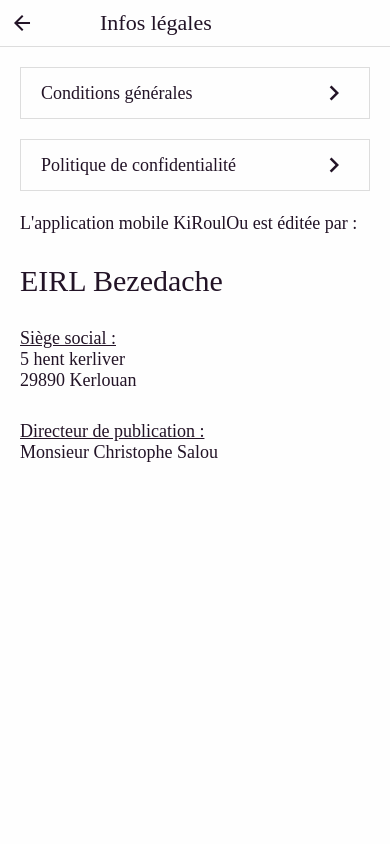
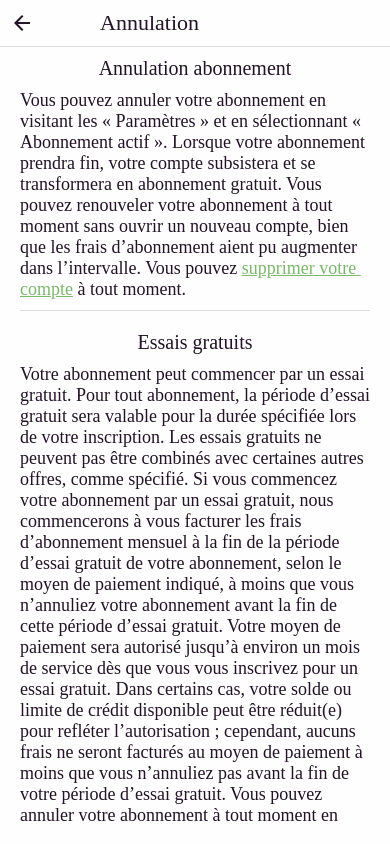
Before and after one commit to bezedache29/kiroulou-app, a React Native app: screen /Cancellation in a window 390 px wide. Built offline with nearby package versions, Linux system fonts and the light colour scheme.

Commit message:
Intégration annulation abonnement

```diff
--- a/App.jsx
+++ b/App.jsx
@@ -18,7 +18,8 @@
 import LegalFoundationsScreen from './src/screens/legals/LegalFoundationsScreen'
 import CookiePolicyScreen from './src/screens/legals/CookiePolicyScreen'
 import LegalInfoScreen from './src/screens/legals/LegalInfoScreen'
-import TermsAndConditionsScreen from './src/screens/legals/TermsAndConditionsScreen'
+import TermsAndConditionsScreen from './src/screens/legals/TermsAndConditions/TermsAndConditionsScreen'
+import CancellationScreen from './src/screens/legals/TermsAndConditions/TermsOfService/CancellationScreen'
 
 const AppStack = createNativeStackNavigator()
 
@@ -47,6 +48,10 @@
             <AppStack.Screen name="Home" component={HomeScreen} />
             <AppStack.Screen name="Login" component={LoginScreen} />
             <AppStack.Screen
+              name="Cancellation"
+              component={CancellationScreen}
+            />
+            <AppStack.Screen
               name="CookiePolicy"
               component={CookiePolicyScreen}
             />
--- a/src/assets/styles/styles.js
+++ b/src/assets/styles/styles.js
@@ -107,8 +107,14 @@
 }
 
 // PADDINGS
-export const ph25 = {
+export const px25 = {
   paddingHorizontal: 25,
+}
+export const px20 = {
+  paddingHorizontal: 20,
+}
+export const pb20 = {
+  paddingBottom: 20,
 }
 
 // SECTIONS
--- /dev/null
+++ b/src/components/CustomDivider.jsx
@@ -0,0 +1,18 @@
+import { View, StyleSheet } from 'react-native'
+import React from 'react'
+
+import { useTheme } from 'react-native-paper'
+
+const CustomDivider = () => {
+  const { colors } = useTheme()
+  return <View style={[styles.divider, { borderTopColor: colors.border }]} />
+}
+
+const styles = StyleSheet.create({
+  divider: {
+    borderTopWidth: 1,
+    marginVertical: 10,
+  },
+})
+
+export default CustomDivider
--- a/src/components/CustomLink.jsx
+++ b/src/components/CustomLink.jsx
@@ -1,11 +1,11 @@
-import { Text, TouchableOpacity } from 'react-native'
+import { Text } from 'react-native'
 import React from 'react'
 import { defaultLink } from '../assets/styles/styles'
 
 const CustomLink = ({ onPress, label, colors }) => (
-  <TouchableOpacity onPress={onPress}>
-    <Text style={[defaultLink, { color: colors.link }]}>{label}</Text>
-  </TouchableOpacity>
+  <Text onPress={onPress} style={[defaultLink, { color: colors.link }]}>
+    {label}
+  </Text>
 )
 
 export default CustomLink
--- a/src/components/TemplateWithNavigation.jsx
+++ b/src/components/TemplateWithNavigation.jsx
@@ -1,19 +1,22 @@
-import { SafeAreaView } from 'react-native'
+import { SafeAreaView, ScrollView } from 'react-native'
 import React from 'react'
 
 import { useTheme } from 'react-native-paper'
 import CustomLabelNavigation from './CustomLabelNavigation'
+import { pb20 } from '../assets/styles/styles'
 
 const TemplateWithNavigation = ({ navigationNavigate, label, children }) => {
   const { colors } = useTheme()
   return (
-    <SafeAreaView style={[{ backgroundColor: colors.background, flex: 1 }]}>
+    <SafeAreaView
+      style={[pb20, { backgroundColor: colors.background, flex: 1 }]}
+    >
       <CustomLabelNavigation
         label={label}
         colors={colors}
         onPress={navigationNavigate}
       />
-      {children}
+      <ScrollView>{children}</ScrollView>
     </SafeAreaView>
   )
 }
--- a/src/screens/auth/ForgotPasswordScreen.jsx
+++ b/src/screens/auth/ForgotPasswordScreen.jsx
@@ -12,7 +12,7 @@
   defaultText,
   mt50,
   my50,
-  ph25,
+  px25,
 } from '../../assets/styles/styles'
 
 import ForgotPwdSVG from '../../assets/images/svg/auth/pwd-forgot.svg'
@@ -39,7 +39,7 @@
         }}
       />
 
-      <ScrollView showsVerticalScrollIndicator={false} style={ph25}>
+      <ScrollView showsVerticalScrollIndicator={false} style={px25}>
         <View style={{ flex: 1 }}>
           <View style={{ alignItems: 'center' }}>
             <View
--- a/src/screens/auth/LoginScreen.jsx
+++ b/src/screens/auth/LoginScreen.jsx
@@ -23,7 +23,7 @@
   minText,
   ml5,
   mr5,
-  ph25,
+  px25,
   textAlignCenter,
 } from '../../assets/styles/styles'
 
@@ -42,7 +42,7 @@
     <SafeAreaView
       style={[defaultContainer, { backgroundColor: colors.background }]}
     >
-      <ScrollView showsVerticalScrollIndicator={false} style={ph25}>
+      <ScrollView showsVerticalScrollIndicator={false} style={px25}>
         <View style={{ flex: 1 }}>
           <View style={{ alignItems: 'center' }}>
             <View
--- a/src/screens/auth/RegisterScreen.jsx
+++ b/src/screens/auth/RegisterScreen.jsx
@@ -23,7 +23,7 @@
   minText,
   ml5,
   mr5,
-  ph25,
+  px25,
   textAlignCenter,
 } from '../../assets/styles/styles'
 
@@ -42,7 +42,7 @@
     <SafeAreaView
       style={[defaultContainer, { backgroundColor: colors.background }]}
     >
-      <ScrollView showsVerticalScrollIndicator={false} style={ph25}>
+      <ScrollView showsVerticalScrollIndicator={false} style={px25}>
         <View style={{ flex: 1 }}>
           <View style={{ alignItems: 'center' }}>
             <View
--- a/src/screens/legals/TermsAndConditionsScreen.jsx
+++ b/src/screens/legals/TermsAndConditions/TermsAndConditionsScreen.jsx
@@ -3,10 +3,10 @@
 
 import { useTheme } from 'react-native-paper'
 
-import { defaultText } from '../../assets/styles/styles'
+import { defaultText } from '../../../assets/styles/styles'
 
-import CustomLI from '../../components/TermsAndConditions/CustomLI'
-import TermsAndConditionsTemplate from './TermsAndConditions/TermsAndConditionsTemplate'
+import CustomLI from '../../../components/TermsAndConditions/CustomLI'
+import TermsAndConditionsTemplate from './TermsAndConditionsTemplate'
 
 const TermsAndConditionsScreen = ({ navigation }) => {
   const { colors } = useTheme()
@@ -34,7 +34,9 @@
       <CustomLI
         colors={colors}
         link="Vous pouvez annuler votre abonnement ou supprimer votre compte à tout moment."
-        onPress={() => {}}
+        onPress={() => {
+          navigation.navigate('Cancellation')
+        }}
       />
 
       <CustomLI
--- /dev/null
+++ b/src/screens/legals/TermsAndConditions/TermsOfService/CancellationScreen.jsx
@@ -0,0 +1,79 @@
+import { Text, View } from 'react-native'
+import React from 'react'
+
+import { useTheme } from 'react-native-paper'
+
+import TemplateWithNavigation from '../../../../components/TemplateWithNavigation'
+import CustomLink from '../../../../components/CustomLink'
+import {
+  defaultText,
+  littleTitle,
+  my10,
+  px20,
+  textAlignCenter,
+} from '../../../../assets/styles/styles'
+import CustomDivider from '../../../../components/CustomDivider'
+
+const CancellationScreen = ({ navigation }) => {
+  const { colors } = useTheme()
+  return (
+    <TemplateWithNavigation
+      navigationNavigate={() => {
+        navigation.goBack()
+      }}
+      label="Annulation"
+    >
+      <View style={px20}>
+        <Text
+          style={[littleTitle, my10, textAlignCenter, { color: colors.text }]}
+        >
+          Annulation abonnement
+        </Text>
+
+        <Text style={[defaultText, { color: colors.text }]}>
+          Vous pouvez annuler votre abonnement en visitant les « Paramètres » et
+          en sélectionnant « Abonnement actif ». Lorsque votre abonnement
+          prendra fin, votre compte subsistera et se transformera en abonnement
+          gratuit. Vous pouvez renouveler votre abonnement à tout moment sans
+          ouvrir un nouveau compte, bien que les frais d’abonnement aient pu
+          augmenter dans l’intervalle. Vous pouvez{' '}
+          <CustomLink
+            onPress={() => {}}
+            label="supprimer votre compte"
+            colors={colors}
+          />{' '}
+          à tout moment.
+        </Text>
+
+        <CustomDivider />
+
+        <Text
+          style={[littleTitle, my10, textAlignCenter, { color: colors.text }]}
+        >
+          Essais gratuits
+        </Text>
+        <Text style={[defaultText, { color: colors.text }]}>
+          Votre abonnement peut commencer par un essai gratuit. Pour tout
+          abonnement, la période d’essai gratuit sera valable pour la durée
+          spécifiée lors de votre inscription. Les essais gratuits ne peuvent
+          pas être combinés avec certaines autres offres, comme spécifié. Si
+          vous commencez votre abonnement par un essai gratuit, nous
+          commencerons à vous facturer les frais d’abonnement mensuel à la fin
+          de la période d’essai gratuit de votre abonnement, selon le moyen de
+          paiement indiqué, à moins que vous n’annuliez votre abonnement avant
+          la fin de cette période d’essai gratuit. Votre moyen de paiement sera
+          autorisé jusqu’à environ un mois de service dès que vous vous
+          inscrivez pour un essai gratuit. Dans certains cas, votre solde ou
+          limite de crédit disponible peut être réduit(e) pour refléter
+          l’autorisation ; cependant, aucuns frais ne seront facturés au moyen
+          de paiement à moins que vous n’annuliez pas avant la fin de votre
+          période d’essai gratuit. Vous pouvez annuler votre abonnement à tout
+          moment en allant dans les{' '}
+          <CustomLink onPress={() => {}} label="paramètres." colors={colors} />
+        </Text>
+      </View>
+    </TemplateWithNavigation>
+  )
+}
+
+export default CancellationScreen
```
